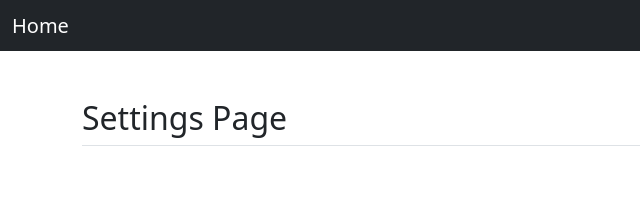
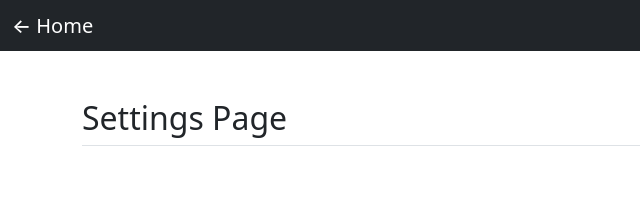
Before and after one commit to TommYlw/Family_Communication_System_G27, a plain HTML site: page src/settingsPage.html in a window 1280 px wide. Shown: the top 199 px of the page, 0-640 px from the left. Drawn offline with nearby package versions, Linux system fonts and the light colour scheme.

Commit message:
Add arrow to the navigation bar

```diff
--- a/src/settingsPage.html
+++ b/src/settingsPage.html
@@ -93,7 +93,7 @@
     <!--Navigation Bar-->
     <nav class="navbar navbar-dark bg-dark">
       <div class="container-fluid">
-        <a class="navbar-brand mb-0 h1" href="mainPage.html">Home</a>
+        <a class="navbar-brand mb-0 h1" href="mainPage.html">&#8592 Home</a>
 
         <!--User Logo, including Dropdown Menu-->
         <div class="dropdown text-end">
```
